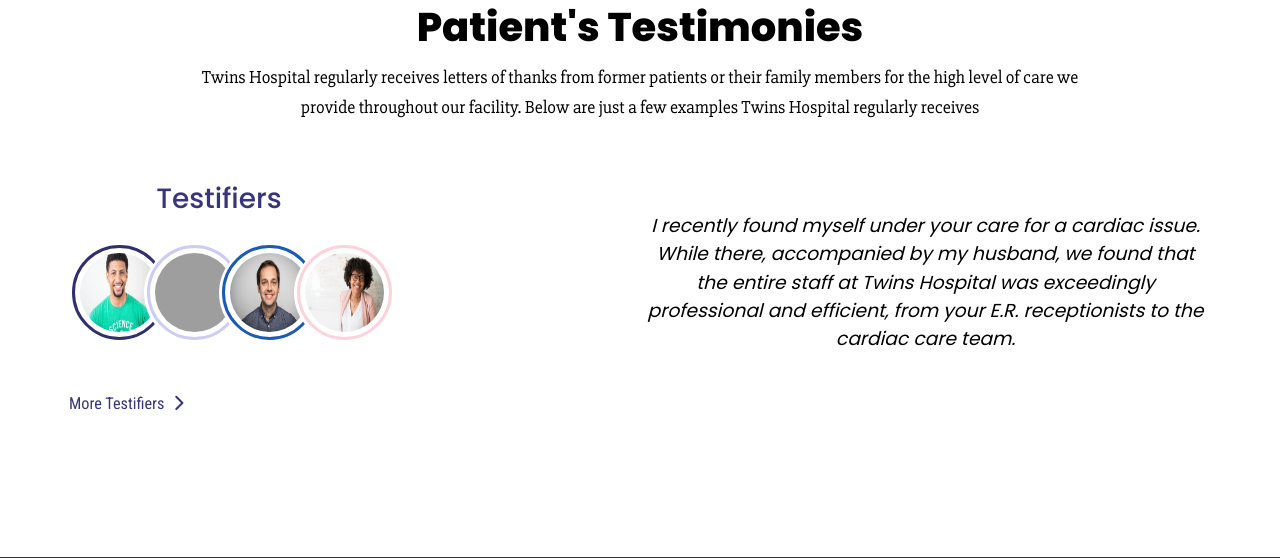
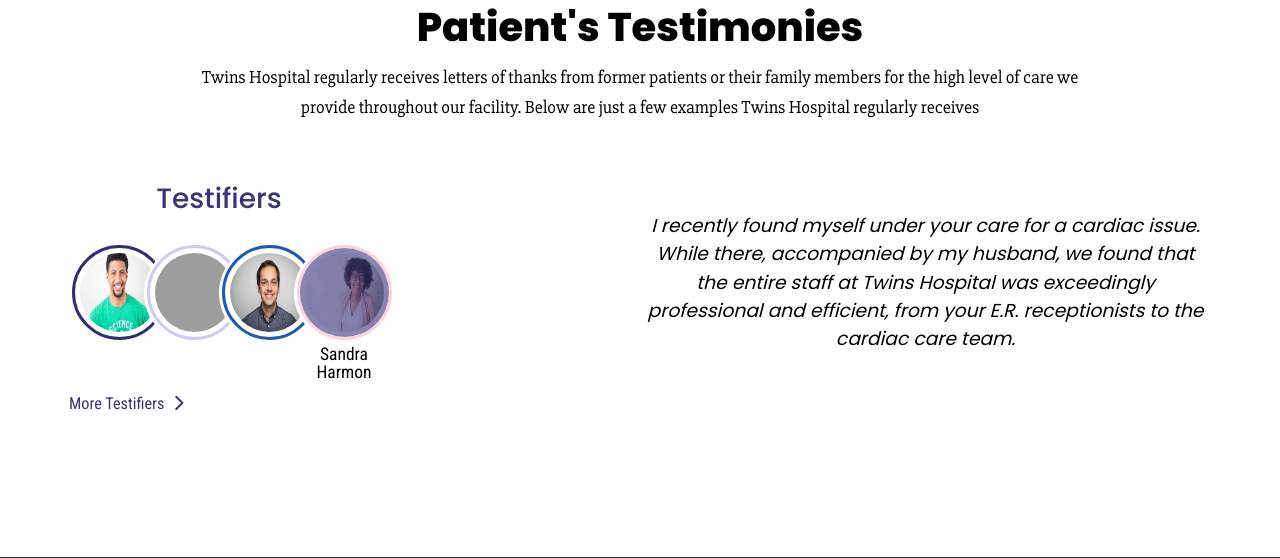
Before and after one commit to blackpopex/Twins-Hospital-Website-Project, a PHP site: page / in a window 1280 px wide. Shown: the part 2444-3002 px from the top of the page. Run offline with PHP 8.4, Linux system fonts and the light colour scheme; some libraries are stand-ins or nearby versions; grey boxes are pictures that could not be loaded.

Commit message:
created a jquery code to control the remove or add active link color to the clicked tab for testifiers section

```diff
--- a/css/style.css
+++ b/css/style.css
@@ -2232,6 +2232,9 @@ footer .address-privacy-sitemap ul li:last-child a .text-purple {
   background-color: rgba(56, 53, 124, 0.6);
   transition: top 0.5s ease-in-out;
 }
+.outer-wrapper.showing::after {
+  top: 0;
+}
 
 .outer-wrapper:hover::after {
   top: 0;
@@ -2277,11 +2280,17 @@ footer .address-privacy-sitemap ul li:last-child a .text-purple {
   transform: translateY(25px);
   transition: transform 0.5s ease-in-out, opacity 0.5s ease-in-out;
 }
-
-#mainBody:hover .imageText {
+.testifier-img-flex:hover .imageText {
   opacity: 1;
   transform: translateY(0);
 }
+
+.icons-wrapper .testifier-img-flex .display-text {
+  top: 100px;
+  opacity: 1;
+  transform: translateY(0);
+}
+
 /*****add this if a user click on the testifier id and add it.******/
 
 .icons-wrapper .testifier-img-flex:hover .icons-wrapper .testifier-img-flex h4 {
@@ -2331,6 +2340,11 @@ footer .address-privacy-sitemap ul li:last-child a .text-purple {
   max-width: 600px;
   line-height: 1.5;
   font-style: italic;
+}
+
+.testifier-img-flex:hover .imageText {
+  opacity: 1;
+  transform: translateY(0);
 }
 
 @media (min-width: 600px) {
--- a/index.html
+++ b/index.html
@@ -696,14 +696,11 @@
                 <!--first justin-->
                 <div
                   class="testifier-img-flex"
-                  id="mainBody"
+                  id="justin_p"
                   ng-click="testfier_justin()"
                 >
                   <div class="outermost-white-circle-wrapper">
-                    <div
-                      class="outer-wrapper purple-border"
-                      id="addActiveGlass"
-                    >
+                    <div class="outer-wrapper purple-border" id="person_one">
                       <img
                         src="./img/testifiers/pexels-justin-shaifer-1222271.jpg"
                         alt="justin"
@@ -717,13 +714,13 @@
                 <!--second kathy-->
                 <div
                   class="testifier-img-flex"
-                  id="mainBody"
+                  id="kathy_p"
                   ng-click="testfier_kathy()"
                 >
                   <div class="outermost-white-circle-wrapper">
                     <div
                       class="outer-wrapper header-border-color"
-                      id="addActiveGlass"
+                      id="person_two"
                     >
                       <img
                         src="./img/testifiers/freestocks-9UVmlIb0wJU-unsplash.jpg"
@@ -732,17 +729,19 @@
                       />
                     </div>
                   </div>
-                  <h4 id="imageText" class="imageText">Kathy Lorem</h4>
+                  <h4 id="imageText" class="imageText show-text">
+                    Kathy Lorem
+                  </h4>
                 </div>
 
                 <!--third Morris-->
                 <div
                   class="testifier-img-flex"
-                  id="mainBody"
+                  id="morris_p"
                   ng-click="testfier_morris()"
                 >
                   <div class="outermost-white-circle-wrapper">
-                    <div class="outer-wrapper navy-border" id="addActiveGlass">
+                    <div class="outer-wrapper navy-border" id="person_three">
                       <img
                         src="./img/testifiers/remi-turcotte-usSV8umsRDA-unsplash.jpg"
                         alt="Morris"
@@ -756,11 +755,14 @@
                 <!--fourth sandra-->
                 <div
                   class="testifier-img-flex testfier-active"
-                  id="mainBody"
+                  id="sandra_p"
                   ng-click="testfier_sandra()"
                 >
                   <div class="outermost-white-circle-wrapper">
-                    <div class="outer-wrapper pitch-border" id="addActiveGlass">
+                    <div
+                      class="outer-wrapper pitch-border showing"
+                      id="person_four"
+                    >
                       <img
                         src="./img/testifiers/pexels-christina-morillo-1181519.jpg"
                         alt="sandra"
@@ -768,7 +770,7 @@
                       />
                     </div>
                   </div>
-                  <h4 id="imageText" class="imageText .testfier-name-active">
+                  <h4 id="imageText" class="imageText display-text">
                     Sandra Harmon
                   </h4>
                 </div>
--- a/js/main.js
+++ b/js/main.js
@@ -83,3 +83,50 @@ function topFunction() {
 }
 
 //add click event to each of the testifers
+
+//jquery
+$(document).ready(function () {
+  $("#justin_p").click(function () {
+    $("#person_one").addClass("showing");
+    $("#person_two").removeClass("showing");
+    $("#person_three").removeClass("showing");
+    $("#person_four").removeClass("showing");
+    $("#justin_p #imageText").addClass("display-text");
+    $("#kathy_p #imageText").removeClass("display-text");
+    $("#morris_p #imageText").removeClass("display-text");
+    $("#sandra_p #imageText").removeClass("display-text");
+  });
+
+  $("#kathy_p").click(function () {
+    $("#person_one").removeClass("showing");
+    $("#person_two").addClass("showing");
+    $("#person_three").removeClass("showing");
+    $("#person_four").removeClass("showing");
+    $("#kathy_p #imageText").addClass("display-text");
+    $("#justin_p #imageText").removeClass("display-text");
+    $("#morris_p #imageText").removeClass("display-text");
+    $("#sandra_p #imageText").removeClass("display-text");
+  });
+
+  $("#morris_p").click(function () {
+    $("#morris_p #imageText").addClass("display-text");
+    $("#kathy_p #imageText").removeClass("display-text");
+    $("#justin_p #imageText").removeClass("display-text");
+    $("#sandra_p #imageText").removeClass("display-text");
+    $("#person_one").removeClass("showing");
+    $("#person_two").removeClass("showing");
+    $("#person_three").addClass("showing");
+    $("#person_four").removeClass("showing");
+  });
+
+  $("#sandra_p").click(function () {
+    $("#person_one").removeClass("showing");
+    $("#person_two").removeClass("showing");
+    $("#person_three").removeClass("showing");
+    $("#person_four").addClass("showing");
+    $("#sandra_p #imageText").addClass("display-text");
+    $("#justin_p #imageText").removeClass("display-text");
+    $("#kathy_p #imageText").removeClass("display-text");
+    $("#morris_p #imageText").removeClass("display-text");
+  });
+});
```
